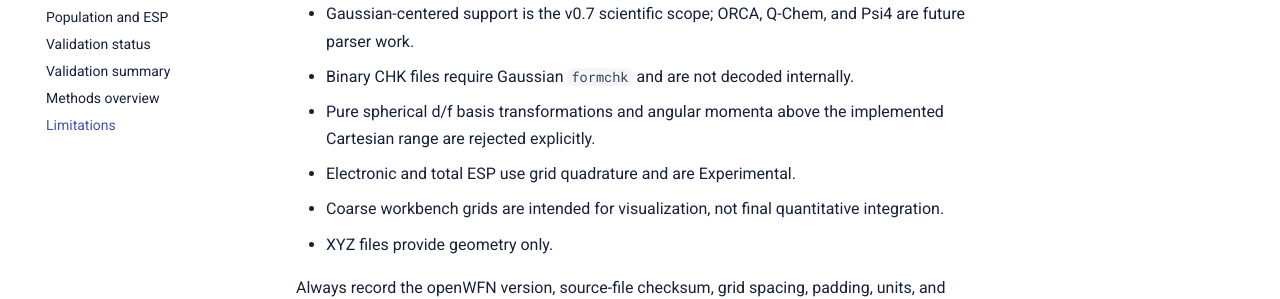
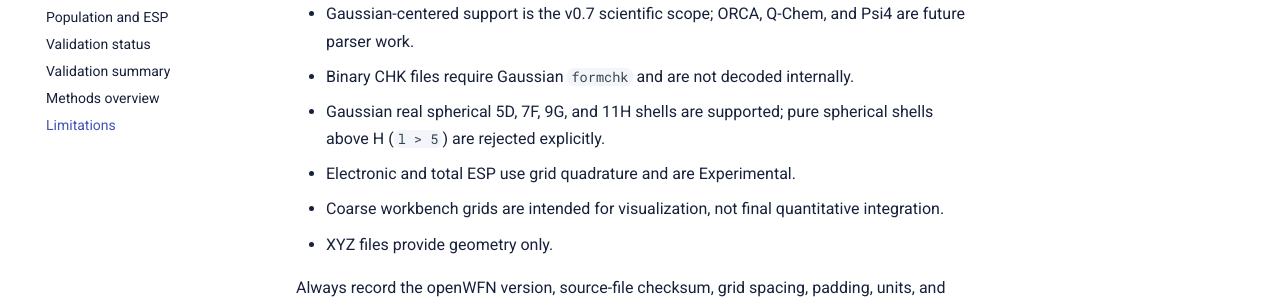
Before and after one commit to sha786muhammed/openWFN, an MkDocs documentation site: the page built from docs/limitations.md, in a window 1280 px wide. Shown: the part 223-522 px from the top of the page. Built offline with MkDocs 1.6.1 and Material for MkDocs 9.7.7, drawn with Linux system fonts in a browser that asks for light colours; comment, search, counter and statistics services are not loaded.

Commit message:
docs: update spherical basis limitations

```diff
--- a/docs/limitations.md
+++ b/docs/limitations.md
@@ -2,7 +2,7 @@
 
 - Gaussian-centered support is the v0.7 scientific scope; ORCA, Q-Chem, and Psi4 are future parser work.
 - Binary CHK files require Gaussian `formchk` and are not decoded internally.
-- Pure spherical d/f basis transformations and angular momenta above the implemented Cartesian range are rejected explicitly.
+- Gaussian real spherical 5D, 7F, 9G, and 11H shells are supported; pure spherical shells above H (`l > 5`) are rejected explicitly.
 - Electronic and total ESP use grid quadrature and are Experimental.
 - Coarse workbench grids are intended for visualization, not final quantitative integration.
 - XYZ files provide geometry only.
```
